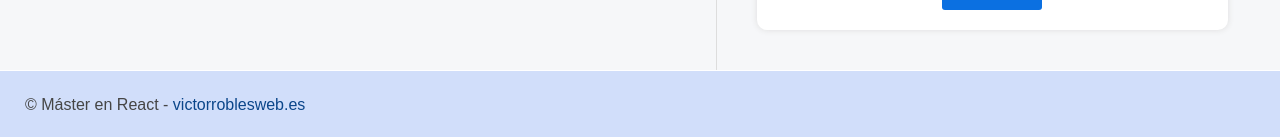
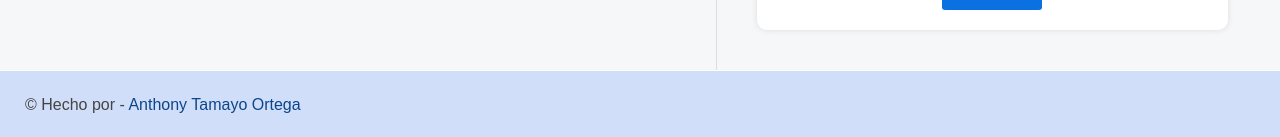
Before and after one commit to atamayo1/hotel-manager-project, a React (Create React App) app: page / in a window 1280 px wide. Shown: the part 1376-1513 px from the top of the page. Built offline with nearby package versions, Linux system fonts and the light colour scheme.

Commit message:
i add changes on the footer

```diff
--- a/src/App.js
+++ b/src/App.js
@@ -56,8 +56,8 @@ function App() {
       </aside>
 
       <footer className="footer">
-        &copy; Máster en React -{" "}
-        <a href="https://victorroblesweb.es">victorroblesweb.es</a>
+        &copy; Hecho por -{" "}
+        <a href="https://www.linkedin.com/in/anthony-tamayo-ortega/">Anthony Tamayo Ortega</a>
       </footer>
     </div>
   );
```
